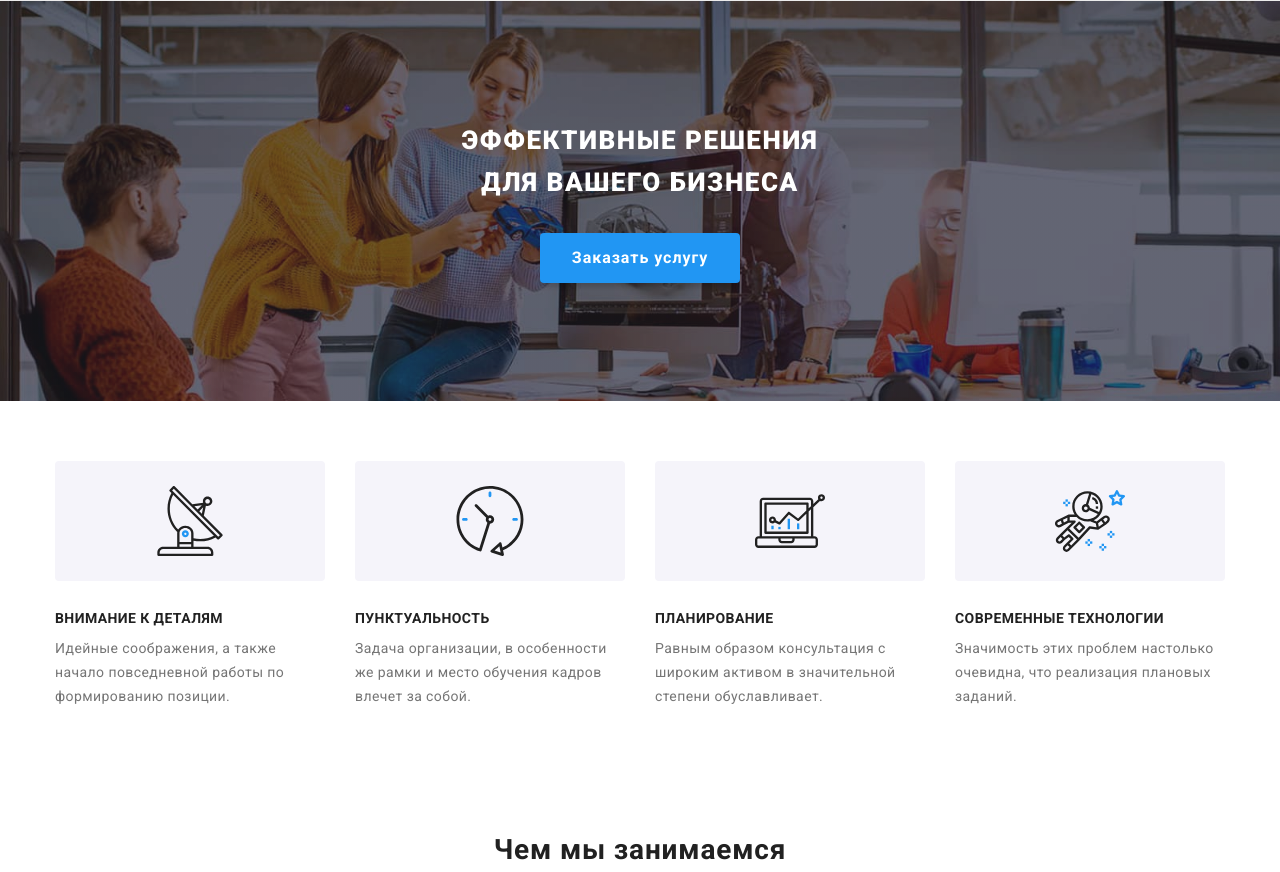
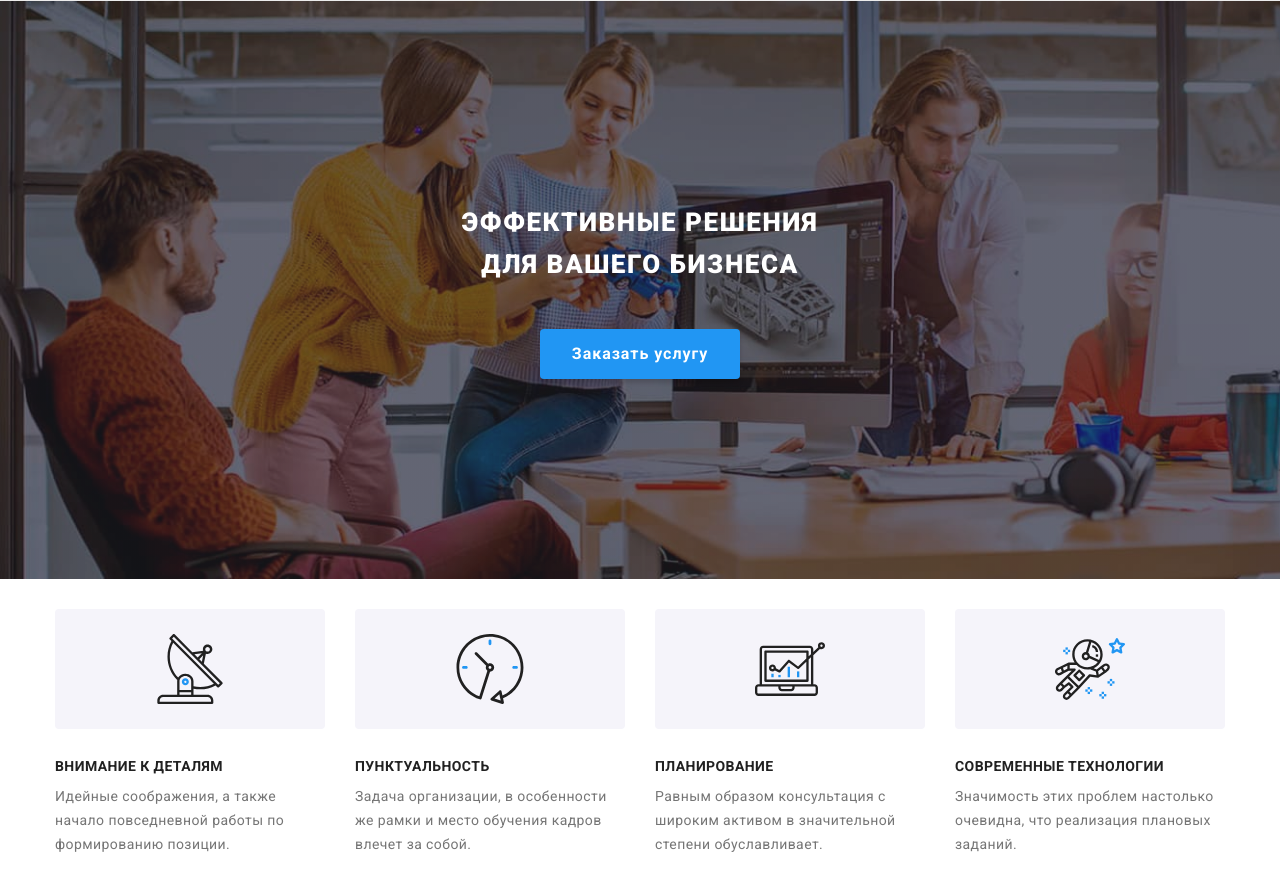
Before and after one commit to Ruslan-GH/goit-markup-hw-08, a plain HTML site: page index.html in a window 1280 px wide. Shown: the part 80-952 px from the top of the page. Drawn offline with nearby package versions, Linux system fonts and the light colour scheme.

Commit message:
check hero photo

```diff
--- a/sass/layout/_features.scss
+++ b/sass/layout/_features.scss
@@ -70,6 +70,9 @@
     &__item:nth-child(odd) {
       margin-right: 0px;
     }
+    &__description {
+      margin-bottom: 0px;
+    }
   }
 
   .box {
--- a/sass/layout/_hero.scss
+++ b/sass/layout/_hero.scss
@@ -9,7 +9,7 @@
       rgba(47, 48, 58, 0.4),
       rgba(47, 48, 58, 0.4)
     ),
-    url(../../images/images-hero/mobile/hero.jpg);
+    url(../images/images-hero/mobile/hero.jpg);
   background-size: cover;
   // height: 400px;
 
@@ -46,6 +46,17 @@
         rgba(47, 48, 58, 0.4)
       ),
       url(../../images/images-hero/desktop/hero.jpg);
+    padding-top: 200px;
+    padding-bottom: 200px;
+    font-weight: 900;
+    font-size: 44px;
+    line-height: 1.36;
+    letter-spacing: 0.06em;
+    text-transform: uppercase;
+    color: #ffffff;
+
+    margin-bottom: 30px;
+
     @media screen and (min-device-pixel-ratio: 2),
       (min-resolution: 192dpi),
       (min-resolution: 2dppx) {
--- a/sass/layout/_team.scss
+++ b/sass/layout/_team.scss
@@ -66,6 +66,8 @@
 @media screen and (min-width: 1200px) {
   .section__title {
     margin-bottom: 50px;
+    font-size: 36px;
+    line-height: 1.17;
   }
 
   .team-list {
```
Also changed, not shown: css/main.css, css/main.min.css, 3 other files.
